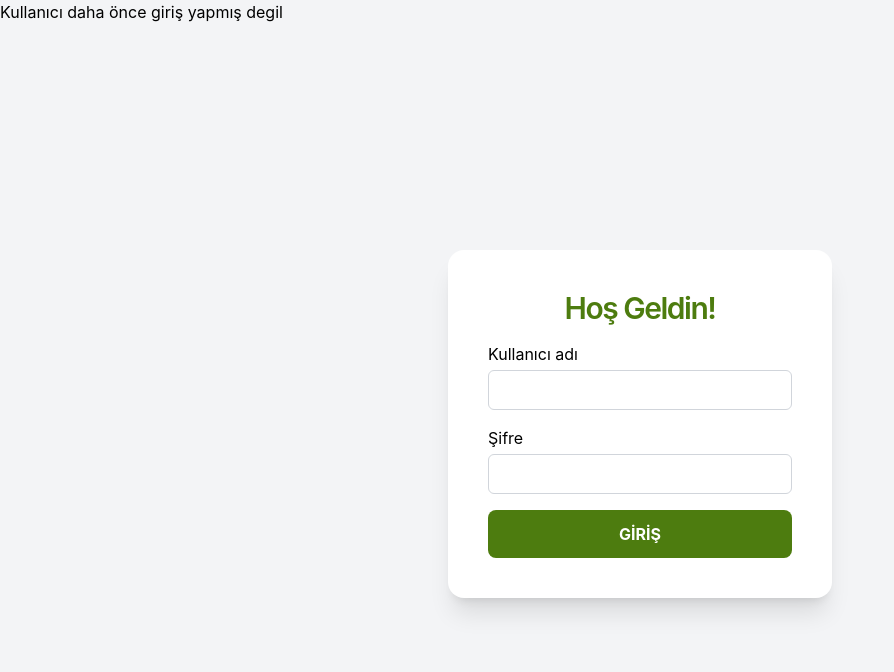
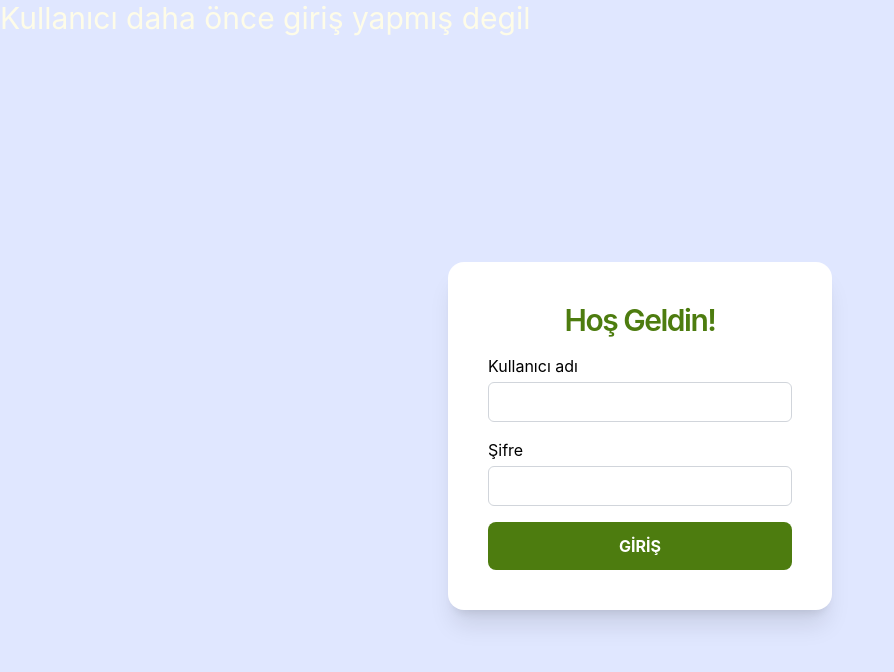
Before and after one commit to gokhanozdemir/tivikkir, a React (Vite) app: page /login in a window 1280 px wide. Shown: the top 672 px of the page, without its empty margins (0-894 px from the left). Built offline with nearby package versions, Linux system fonts and the light colour scheme.

Commit message:
login formuna toastfy ekler
Co-authored-by: Mertcan Kurt <mertcankurt25@gmail.com>
Co-authored-by: Havva Asal <havvasal20@gmail.com>

```diff
--- a/package.json
+++ b/package.json
@@ -16,7 +16,8 @@
     "react": "^18.2.0",
     "react-dom": "^18.2.0",
     "react-hook-form": "^7.53.2",
-    "react-router-dom": "v5"
+    "react-router-dom": "v5",
+    "react-toastify": "^10.0.6"
   },
   "devDependencies": {
     "@types/react": "^18.0.28",
--- a/src/App.jsx
+++ b/src/App.jsx
@@ -10,8 +10,8 @@ function App() {
   const { userInfo } = useUserContext();
 
   return (
-    <div className="bg-gray-100">
-      {userInfo.name ? userInfo.name : "Kullanıcı daha önce giriş yapmış degil"}
+    <div className="bg-indigo-100 dark:bg-indigo-950">
+      <h3 className="text-3xl text-yellow-50 bg-" >  {userInfo.name ? userInfo.name : "Kullanıcı daha önce giriş yapmış degil"}</h3 >
       <Switch>
         <Route path="/login">
           <Login />
--- a/src/Login.jsx
+++ b/src/Login.jsx
@@ -4,6 +4,7 @@ import { useLocation } from "react-router-dom";
 import { useForm } from "react-hook-form";
 import { useUserContext } from "./context/UserContext";
 import axios from "axios";
+import { toast } from "react-toastify";
 
 export default function Login() {
   const { search } = useLocation();
@@ -22,13 +23,19 @@ export default function Login() {
   });
 
   function handleLogin(data) {
+    const toasterLogin = toast.loading("Please wait...")
     console.log(data, "---");
     axios.post('https://kiwitter-node-77f5acb427c1.herokuapp.com/login', data)
       .then(function (response) {
+
         console.log(response);
         setTokenData(response.data);
+
+        toast.update(toasterLogin, { render: "All is good", type: "success", isLoading: false, closeOnClick: true, autoClose: 2000 });
+
       })
       .catch(function (error) {
+        toast.update(toasterLogin, { render: error.response.data, type: "error", isLoading: false, closeOnClick: true, autoClose: 4000 });
         console.log(error);
       });
   }
--- a/src/main.jsx
+++ b/src/main.jsx
@@ -3,10 +3,14 @@ import App from "./App.jsx";
 import "./index.css";
 import { BrowserRouter } from "react-router-dom";
 import UserContextProvider from "./context/UserContext.jsx";
+import { ToastContainer } from 'react-toastify';
+
+import 'react-toastify/dist/ReactToastify.css';
 
 createRoot(document.getElementById("root")).render(
   <BrowserRouter>
     <UserContextProvider>
+      <ToastContainer autoClose={2000} closeOnClick />
       <App />
     </UserContextProvider>
   </BrowserRouter>
```
Also changed, not shown: 1 other file (tests, documents, lock files or other folders).
